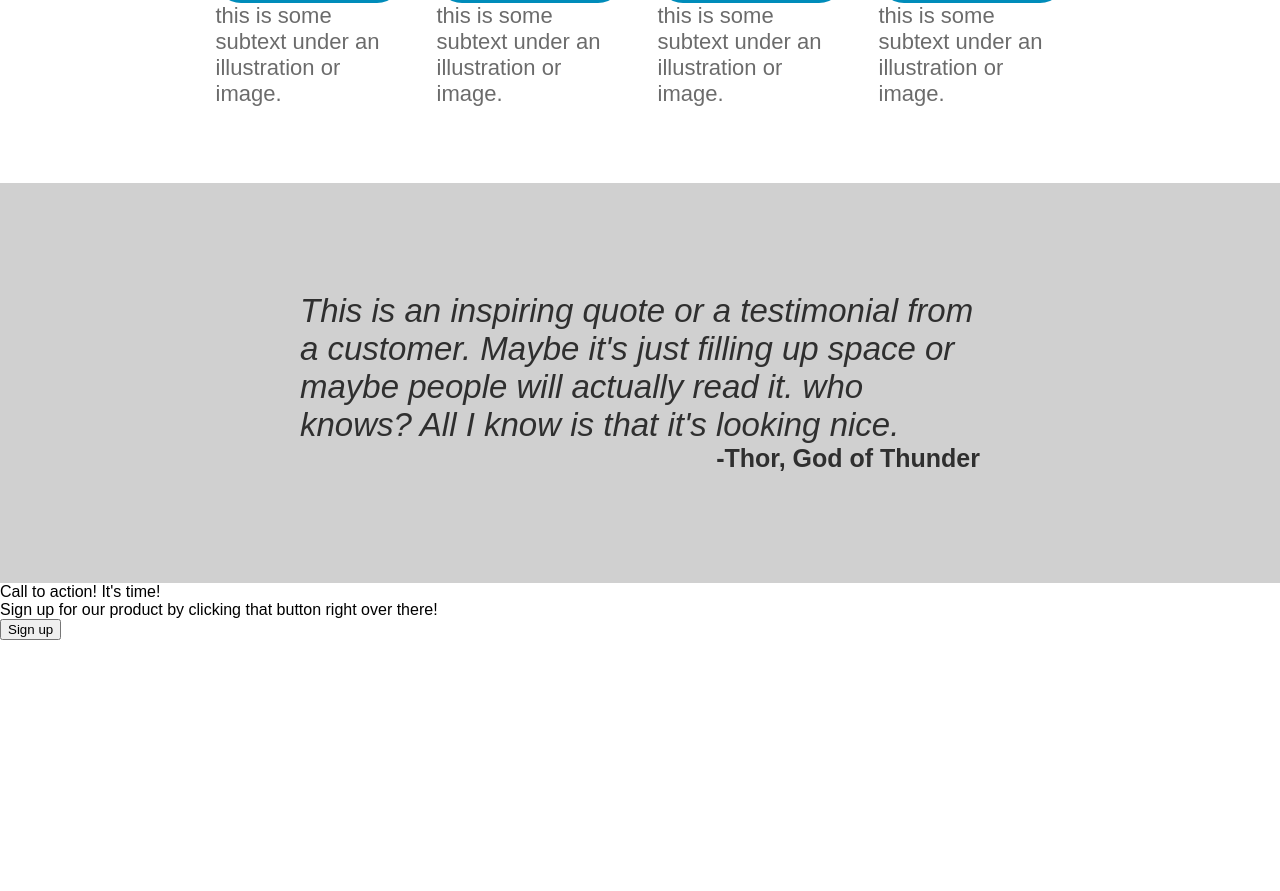
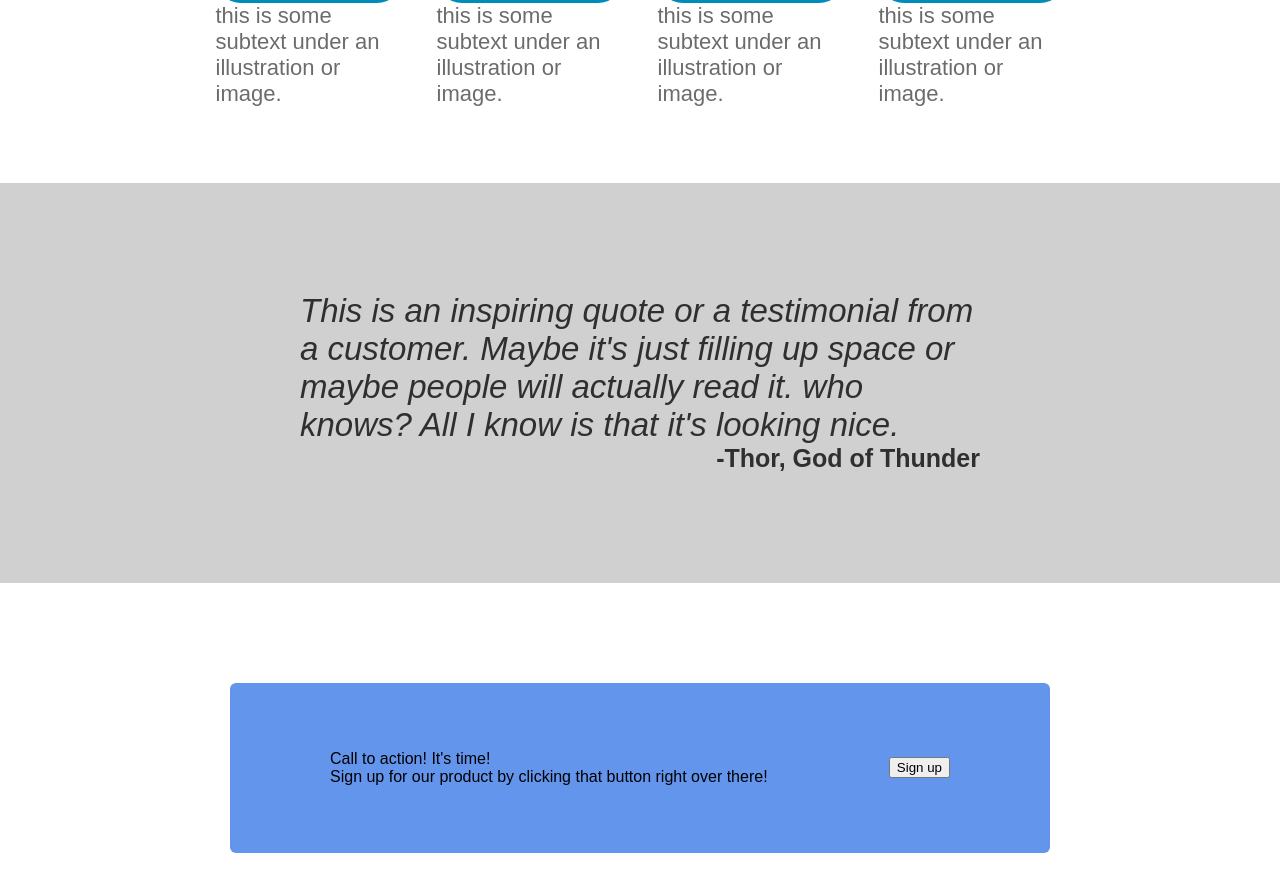
Before and after one commit to garang96/landing_page, a plain HTML site: page index.html in a window 1280 px wide. Shown: the part 790-1681 px from the top of the page. Before the commit the page ends 1430 px from the top, so only its background shows below. Drawn offline with Linux system fonts and the light colour scheme.

Commit message:
Give .blue-div background,padding,margins,height border-radius&layout

```diff
--- a/styles.css
+++ b/styles.css
@@ -123,3 +123,14 @@ h1 {
     font-size: 25px;
     align-self: flex-end;
 }
+
+.blue-div {
+    height: 130px;
+    background-color: cornflowerblue;
+    display: flex;
+    justify-content: space-between;
+    align-items: center;
+    padding: 20px 100px;
+    margin: 100px 230px;
+    border-radius: 6px;
+}
```
